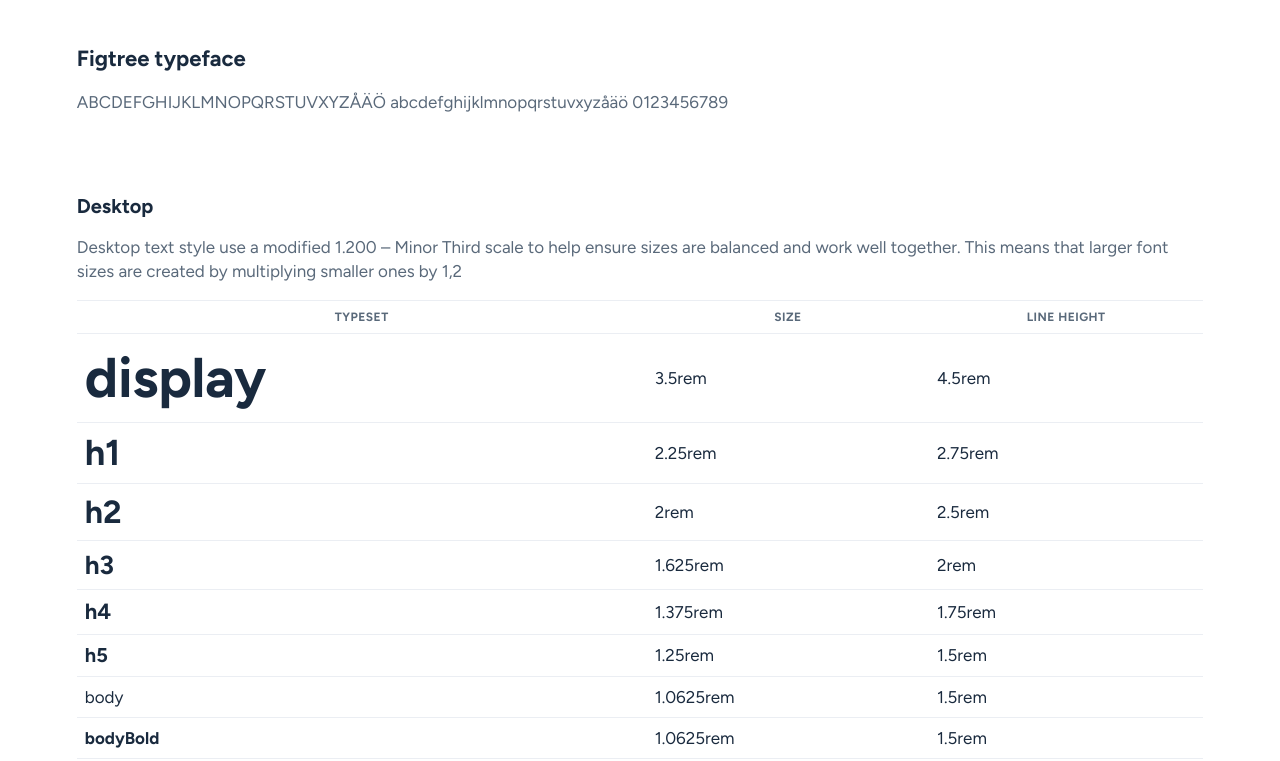
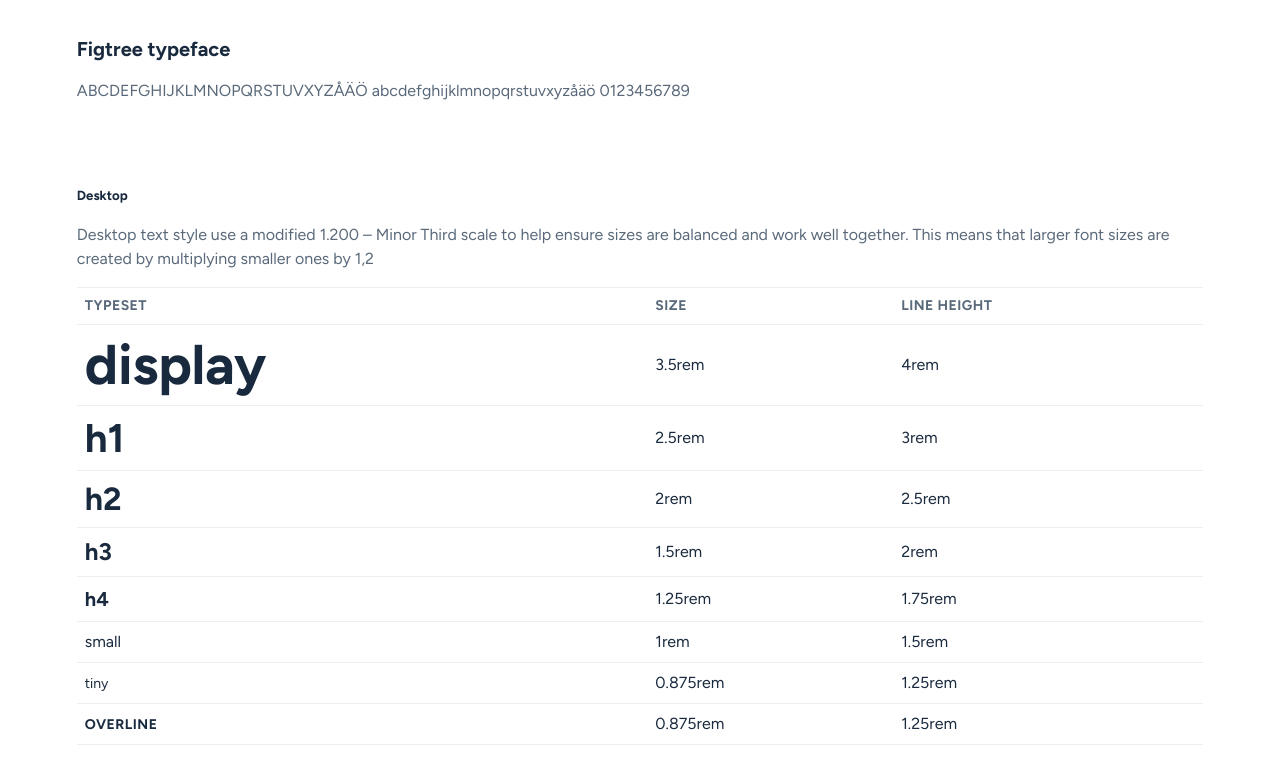
Before and after one commit to RoopeMaatta/portfolio, a React (Vite) app: page /style-guide/typography in a window 1280 px wide. Shown: the part 539-1300 px from the top of the page. Built offline with nearby package versions, Linux system fonts and the light colour scheme.

Commit message:
Rework typography styles

```diff
--- a/src/components/Button/buttonStyles.tsx
+++ b/src/components/Button/buttonStyles.tsx
@@ -21,7 +21,7 @@ const ButtonBase = styled.button.withConfig({
       ${typography.body};
 
       border: none;
-      border-radius: ${spacing[16]};
+      border-radius: ${radius[16]};
       cursor: pointer;
 
       width: ${fullWidth ? '100%' : 'auto'};
--- a/src/components/Table/TableStyle1Wrapper.ts
+++ b/src/components/Table/TableStyle1Wrapper.ts
@@ -5,6 +5,7 @@ const TableStyle1Wrapper = styled.div(
   ({ theme }) => `
     grid-column: 1 / -1;
     border-top: ${theme.stroke.default} solid ${theme.colors.stroke.neutral.weak};
+    text-align: left;
 
     table {
       width: 100%;
--- a/src/styles/globalStyles.ts
+++ b/src/styles/globalStyles.ts
@@ -8,11 +8,11 @@ const GlobalStyle = createGlobalStyle(
       padding: 0;
       background-color: ${theme.colors.fill.background.base};
       color: ${theme.colors.text.neutral.strong};
-      ${applyTypographyToCss(theme.typography.body)};
+      ${applyTypographyToCss(theme.typography.small)};
     }
 
     p {
-      ${applyTypographyToCss(theme.typography.body)};
+      ${applyTypographyToCss(theme.typography.small)};
     }
 
     h1 {
@@ -31,16 +31,8 @@ const GlobalStyle = createGlobalStyle(
       ${applyTypographyToCss(theme.typography.h4)};
     }
 
-    h5 {
-      ${applyTypographyToCss(theme.typography.h5)};
-    }
-
     small {
       ${applyTypographyToCss(theme.typography.small)};
-    }
-
-    caption, figcaption {
-      ${applyTypographyToCss(theme.typography.caption)};
     }
 
 
--- a/src/themes/getTheme.tsx
+++ b/src/themes/getTheme.tsx
@@ -26,20 +26,7 @@ export const getTheme = (isDarkMode: boolean) => {
 
   // deconstruct for easier use
   const { neutral, brand } = palette // , brand, red, amber, green
-  const {
-    display,
-    h1,
-    h2,
-    h3,
-    h4,
-    h5,
-    body,
-    bodyBold,
-    small,
-    smallBold,
-    caption,
-    overline,
-  } = typographyStyles
+  const { display, h1, h2, h3, h4, small, tiny, overline } = typographyStyles
 
   // Theme
   return {
@@ -95,12 +82,8 @@ export const getTheme = (isDarkMode: boolean) => {
       h2,
       h3,
       h4,
-      h5,
-      body,
-      bodyBold,
       small,
-      smallBold,
-      caption,
+      tiny,
       overline,
     },
 
--- a/src/themes/typographyStyles.ts
+++ b/src/themes/typographyStyles.ts
@@ -7,29 +7,28 @@ const typography = {
     bold: 600,
   },
   size: {
-    xxs: '0.75rem',
-    xs: '0.875rem',
-    s: '0.9375rem',
-    m: '1.0625rem',
-    l: '1.25rem',
-    xl: '1.375rem',
-    xxl: '1.625rem',
-    xxxl: '2rem',
-    xxxxl: '2.25rem',
-    xxxxxl: '3.5rem',
+    xs: '0.875rem', // 14px
+    s: '1rem', // 16px
+    m: '1.25rem', // 20px
+    l: '1.5rem', // 24px
+    xl: '1.75rem', // 28px
+    xxl: '2rem', // 32px
+    xxxl: '2.25rem', // 36px
+    xxxxl: '2.5rem', // 40px
+    xxxxxl: '3.5rem', // 56px
   },
   lineheight: {
-    xxs: '1rem',
-    xs: '1rem',
-    s: '1.5rem',
-    m: '1.5rem',
-    l: '1.5rem',
-    xl: '1.75rem',
-    xxl: '2rem',
-    xxxl: '2.5rem',
-    xxxxl: '2.75rem',
-    xxxxxl: '4.5rem',
+    xs: '1.25rem', // 20px
+    s: '1.5rem', // 24px
+    m: '1.75rem', // 28px
+    l: '2rem', // 32px
+    xl: '2.25rem', // 36px
+    xxl: '2.5rem', // 40px
+    xxxl: '2.75rem', // 44px
+    xxxxl: '3rem', // 48px
+    xxxxxl: '4rem', // 64px
   },
+
   letterSpacing: {
     xxs: '0.03rem',
     xs: '0rem',
@@ -67,50 +66,26 @@ export const typographyStyles = {
   },
   h2: {
     fontFamily: family.primary,
-    fontSize: size.xxxl,
+    fontSize: size.xxl,
     fontWeight: weights.bold,
-    lineHeight: lineheight.xxxl,
+    lineHeight: lineheight.xxl,
     letterSpacing: letterSpacing.xxxl,
     textTransform: 'none',
   },
   h3: {
     fontFamily: family.primary,
-    fontSize: size.xxl,
+    fontSize: size.l,
     fontWeight: weights.bold,
-    lineHeight: lineheight.xxl,
+    lineHeight: lineheight.l,
     letterSpacing: letterSpacing.xxl,
     textTransform: 'none',
   },
   h4: {
     fontFamily: family.primary,
-    fontSize: size.xl,
-    fontWeight: weights.bold,
-    lineHeight: lineheight.xl,
-    letterSpacing: letterSpacing.xl,
-    textTransform: 'none',
-  },
-  h5: {
-    fontFamily: family.primary,
-    fontSize: size.l,
-    fontWeight: weights.bold,
-    lineHeight: lineheight.l,
-    letterSpacing: letterSpacing.l,
-    textTransform: 'none',
-  },
-  body: {
-    fontFamily: family.primary,
-    fontSize: size.m,
-    fontWeight: weights.regular,
-    lineHeight: lineheight.m,
-    letterSpacing: letterSpacing.m,
-    textTransform: 'none',
-  },
-  bodyBold: {
-    fontFamily: family.primary,
     fontSize: size.m,
     fontWeight: weights.bold,
     lineHeight: lineheight.m,
-    letterSpacing: letterSpacing.m,
+    letterSpacing: letterSpacing.xl,
     textTransform: 'none',
   },
   small: {
@@ -118,30 +93,22 @@ export const typographyStyles = {
     fontSize: size.s,
     fontWeight: weights.regular,
     lineHeight: lineheight.s,
-    letterSpacing: letterSpacing.s,
+    letterSpacing: letterSpacing.m,
     textTransform: 'none',
   },
-  smallBold: {
-    fontFamily: family.primary,
-    fontSize: size.s,
-    fontWeight: weights.bold,
-    lineHeight: lineheight.s,
-    letterSpacing: letterSpacing.s,
-    textTransform: 'none',
-  },
-  caption: {
+  tiny: {
     fontFamily: family.primary,
     fontSize: size.xs,
     fontWeight: weights.regular,
     lineHeight: lineheight.xs,
-    letterSpacing: letterSpacing.xs,
+    letterSpacing: letterSpacing.s,
     textTransform: 'none',
   },
   overline: {
     fontFamily: family.primary,
-    fontSize: size.xxs,
+    fontSize: size.xs,
     fontWeight: weights.bold,
-    lineHeight: lineheight.xxs,
+    lineHeight: lineheight.xs,
     letterSpacing: letterSpacing.xxs,
     textTransform: 'uppercase',
   },
```
